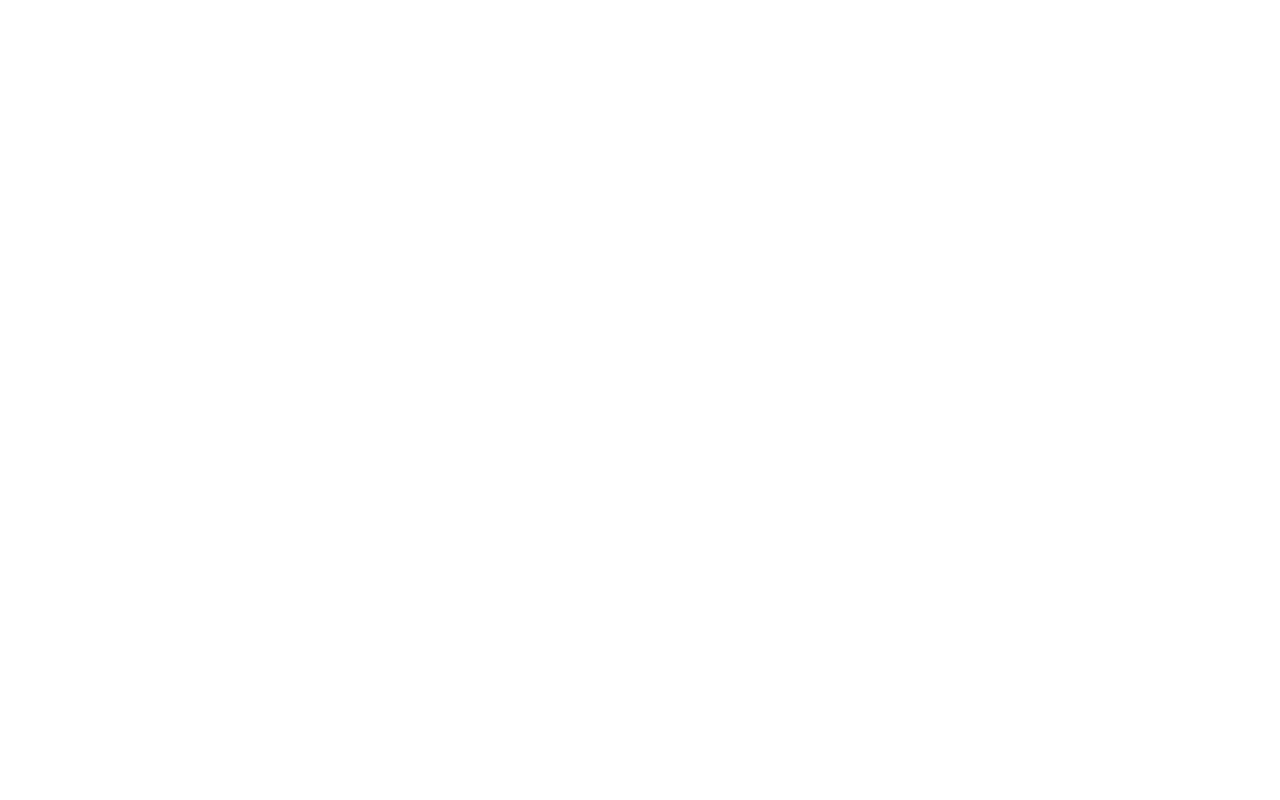
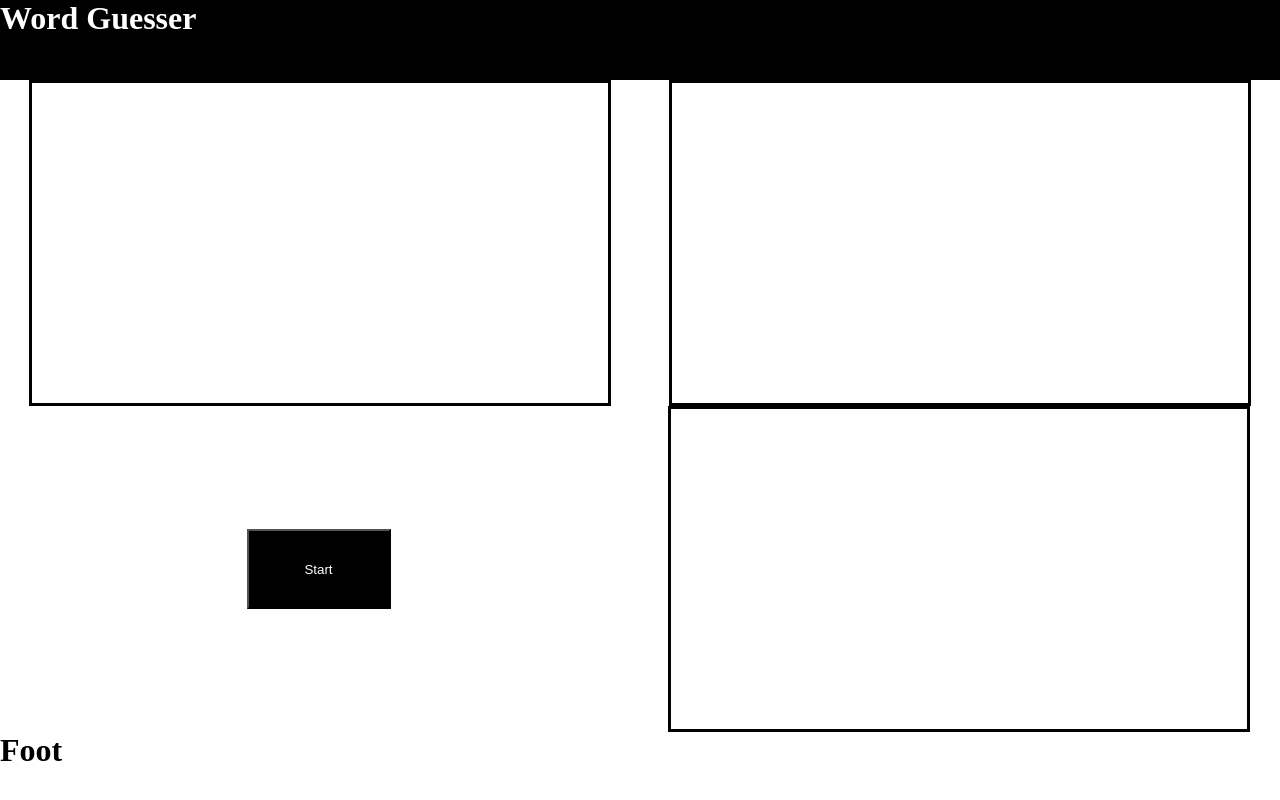
Before and after one commit to SeanOVery/word-guess, a plain HTML site: page index.html in a window 1280 px wide. Drawn offline with Linux system fonts and the light colour scheme.

Commit message:
some basic layout

```diff
--- a/index.html
+++ b/index.html
@@ -8,7 +8,18 @@
     <link rel="stylesheet" href="./style.css">
 </head>
 <body>
-
+    <header>
+        <h1>Word Guesser</h1>
+    </header>
+    <main>
+        <div class="letterDisplay"></div>
+        <div class="timer"></div>
+        <div class="start"><button class="startButton" type="button">Start</button></div>
+        <div class="winLossTable"></div>
+    </main>
+    <footer>
+        <h1>Foot</h1>
+    </footer>
     <script src="./main.js"></script>
 </body>
 </html>
--- a/style.css
+++ b/style.css
@@ -0,0 +1,39 @@
+body {
+    margin: 0;
+}
+
+header {
+    margin: 0;
+    height: 5rem;
+    background-color: black;
+    color: white;
+}
+
+h1 {
+    margin: 0;
+}
+
+main {
+    display: flex;
+    flex-wrap: wrap;
+}
+
+main div {
+    height: 20rem;
+    width: 45%;
+    border: 3px solid black;
+    margin: auto;
+    display: flex;
+    justify-content: center;
+    align-items: center;
+}
+.start {
+    border: none;
+}
+.startButton {
+    width: 25%;
+    height: 25%;
+    background-color: black;
+
+    color: white;
+}
```
